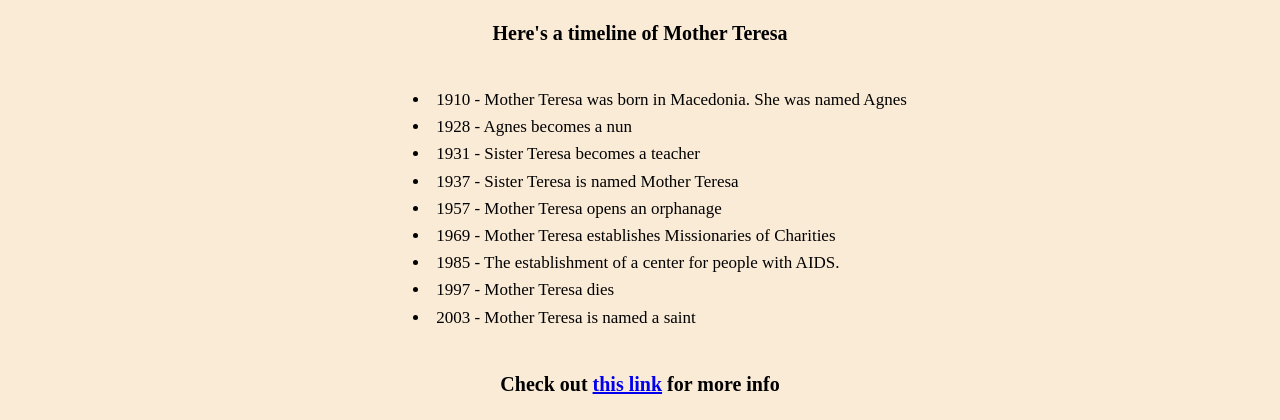
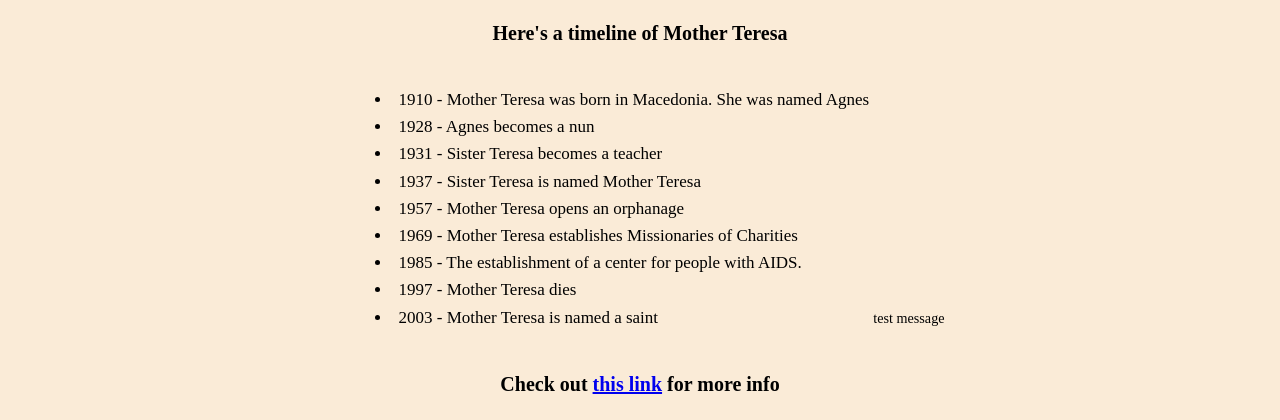
Before and after one commit to vvekmathew/badge3, a plain HTML site: page index.html in a window 1280 px wide. Shown: the part 487-907 px from the top of the page. Drawn offline with Linux system fonts and the light colour scheme.

Commit message:
added test message

```diff
--- a/index.html
+++ b/index.html
@@ -25,6 +25,7 @@
                 <li>1997 - Mother Teresa dies </li>
                 <li>2003 - Mother Teresa is named a saint</li>
             </ul>
+            <small>test message</small>
             <p class="external-link">Check out <a href="http://www.google.com" target="_blank">this link</a>  for more info </p>
         </div>
     </div>
```
